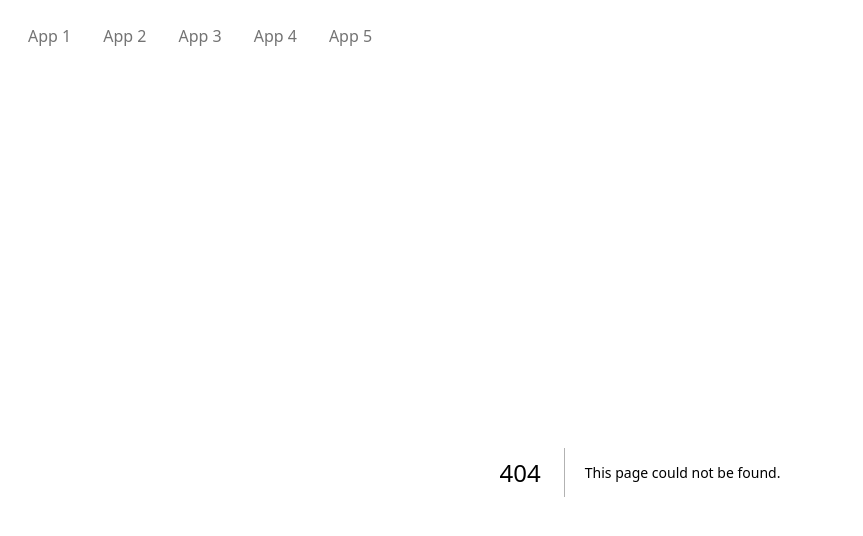
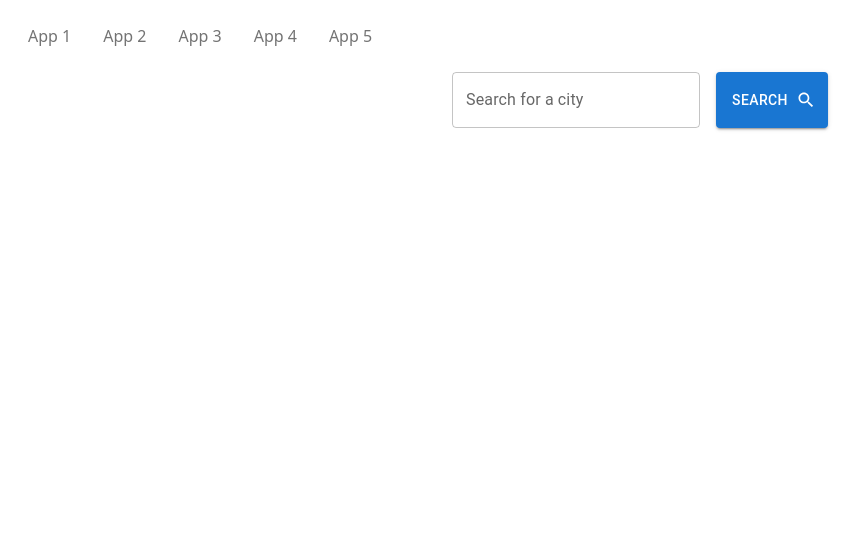
Before and after one commit to frankos6/projekcik, a Next.js app: page /app3 in a window 1280 px wide. Before the commit this address had no page. Shown: the top 536 px of the page, without its empty margins (0-863 px from the left). Built offline with nearby package versions, Linux system fonts and the light colour scheme.

Commit message:
more packages

```diff
--- /dev/null
+++ b/app/app3/page.tsx
@@ -0,0 +1,25 @@
+// @flow
+'use client';
+import * as React from 'react';
+import TextField from '@mui/material/TextField';
+import Stack from '@mui/material/Stack';
+import Button from '@mui/material/Button';
+import SearchIcon from '@mui/icons-material/Search';
+
+type Props = {
+
+};
+const Page = (props: Props) => {
+    const [search, setSearch] = React.useState('');
+    const handleClick = () => {
+
+    }
+    return (
+        <Stack spacing={2} direction="row" justifyContent="center">
+            <TextField variant="outlined" label="Search for a city" value={search} onChange={(e)=>setSearch(e.target.value)} />
+            <Button variant="contained" onClick={handleClick} endIcon={<SearchIcon />}>Search</Button>
+        </Stack>
+    );
+};
+
+export default Page;
--- a/app/globals.css
+++ b/app/globals.css
@@ -1,3 +1,7 @@
+@tailwind base;
+@tailwind components;
+@tailwind utilities;
+
 :root {
   --max-width: 1100px;
   --border-radius: 12px;
--- /dev/null
+++ b/postcss.config.js
@@ -0,0 +1,6 @@
+module.exports = {
+  plugins: {
+    tailwindcss: {},
+    autoprefixer: {},
+  },
+}
--- /dev/null
+++ b/tailwind.config.js
@@ -0,0 +1,10 @@
+/** @type {import('tailwindcss').Config} */
+module.exports = {
+  content: [
+      "./app/**/*.{js,ts,jsx,tsx,mdx}"
+  ],
+  theme: {
+    extend: {},
+  },
+  plugins: [],
+}
```
Also changed, not shown: package.json (+11 -1 lines), 2 other files (tests, documents, lock files or other folders).
